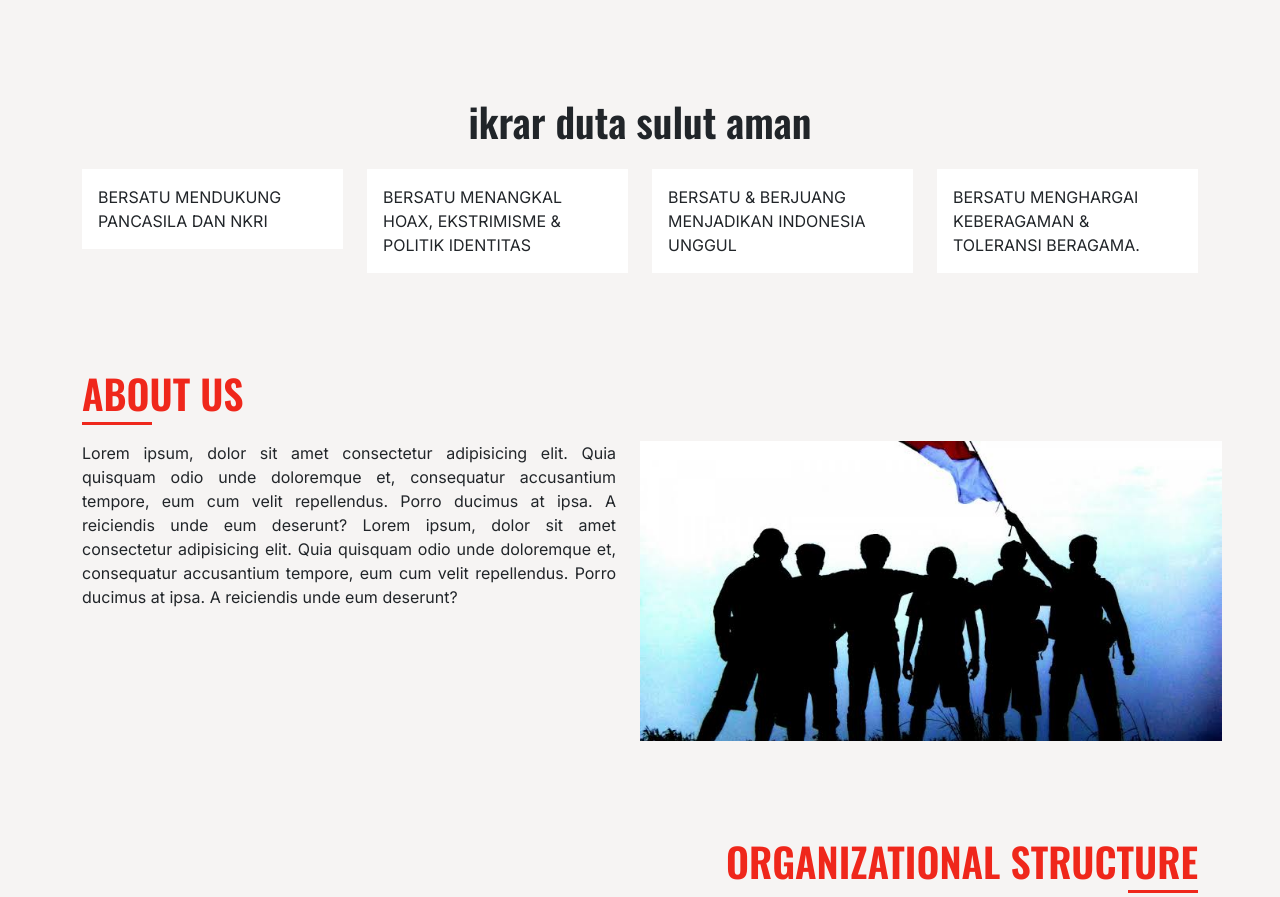
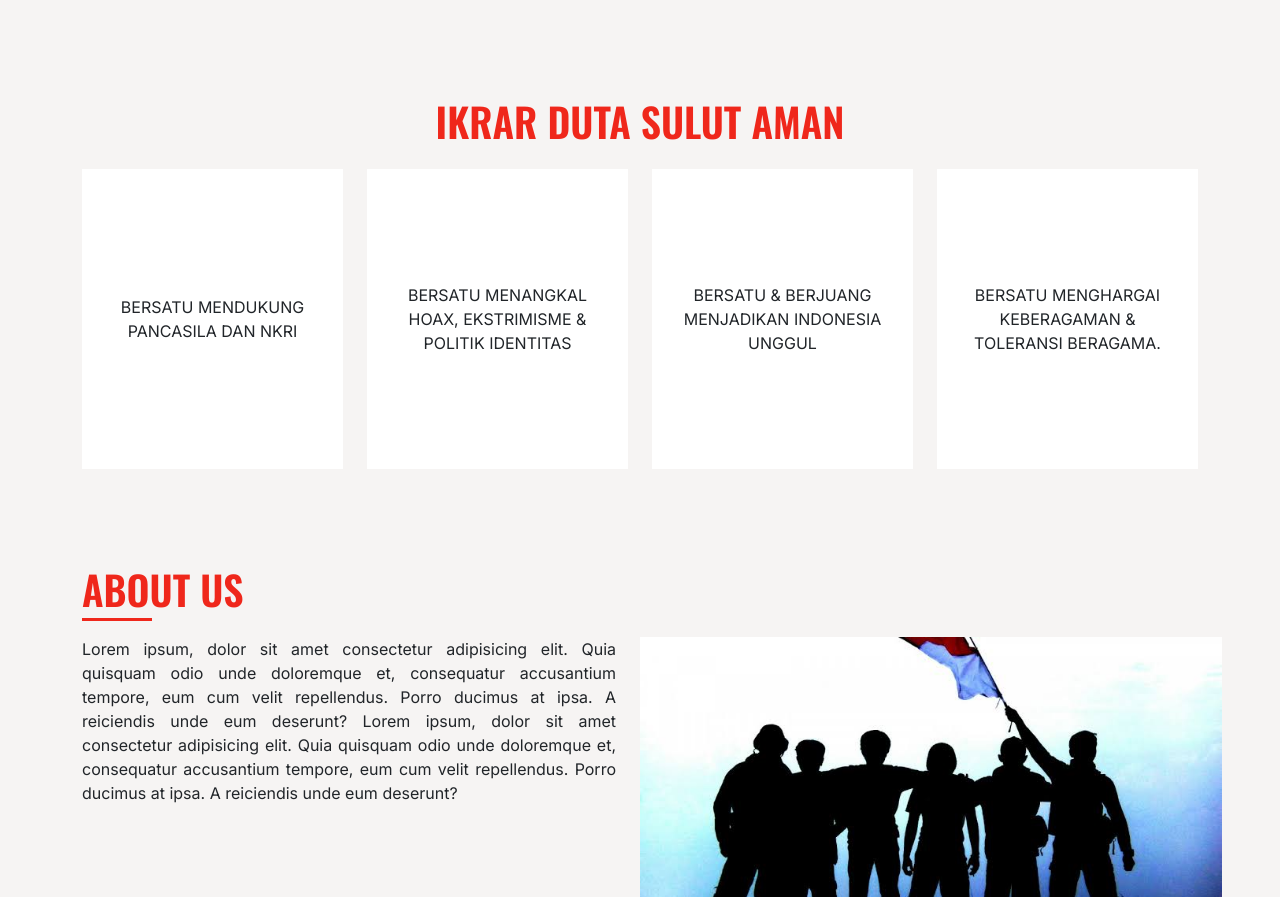
Before and after one commit to fritssasia/duta-sulut-aman, a plain HTML site: page index.html in a window 1280 px wide. Shown: the part 1074-1971 px from the top of the page. Drawn offline with nearby package versions, Linux system fonts and the light colour scheme.

Commit message:
update: styling css

```diff
--- a/asset/css/style.css
+++ b/asset/css/style.css
@@ -101,16 +101,20 @@ p {
 }
 /* kata pengantar : end */
 
-/* pilar : start */
-#pillar .title {
+/* ikrar duta sulut aman : start */
+#ikrar-duta-sulut-aman .title {
     color: #ef271b;
     text-transform: uppercase;
 }
 
-#pillar .card {
+#ikrar-duta-sulut-aman .card {
     height: 300px;
 }
-/* pilar : end */
+
+#ikrar-duta-sulut-aman .card p {
+    text-align: center;
+}
+/* ikrar duta sulut aman : end */
 
 /* about : start */
 #about .title {
```
